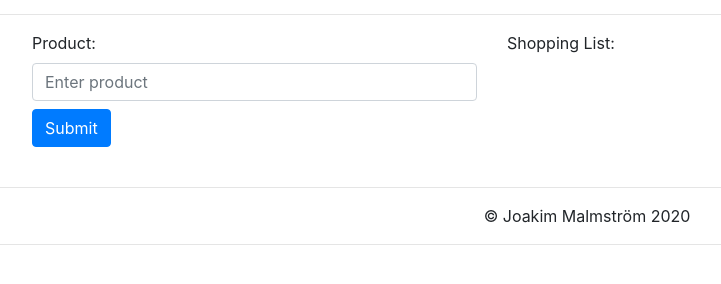
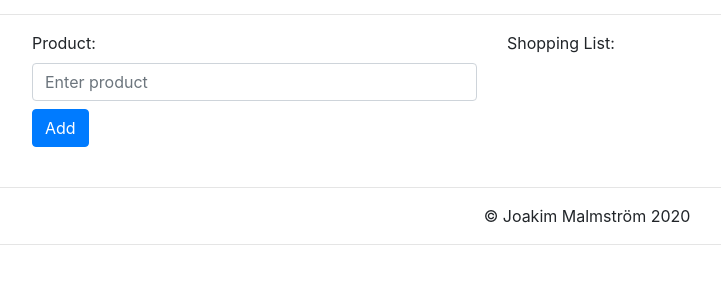
Before and after one commit to Joakimmalmstrom/ToDo-List_JoakimMalmstrom, a plain HTML site: page index.html in a window 1280 px wide. Shown: the part 66-350 px from the top of the page, without its empty margins (53-774 px from the left). Drawn offline with nearby package versions, Linux system fonts and the light colour scheme.

Commit message:
Changed Text
Button text: Submit to Add

```diff
--- a/index.html
+++ b/index.html
@@ -26,7 +26,7 @@
                 <form class="form-group">
                     <label for="product" class="mr-sm-2 mb-2">Product: </label>
                     <input type="text" class="form-control mr-sm-2 mb-2" placeholder="Enter product" id="my-input">
-                    <button id="my-addButton" type="button" class="btn btn-primary mr-sm-2 mb-2">Submit</button>
+                    <button id="my-addButton" type="button" class="btn btn-primary mr-sm-2 mb-2">Add</button>
                 </form>
             </div>
             <div class="col-7">
```
